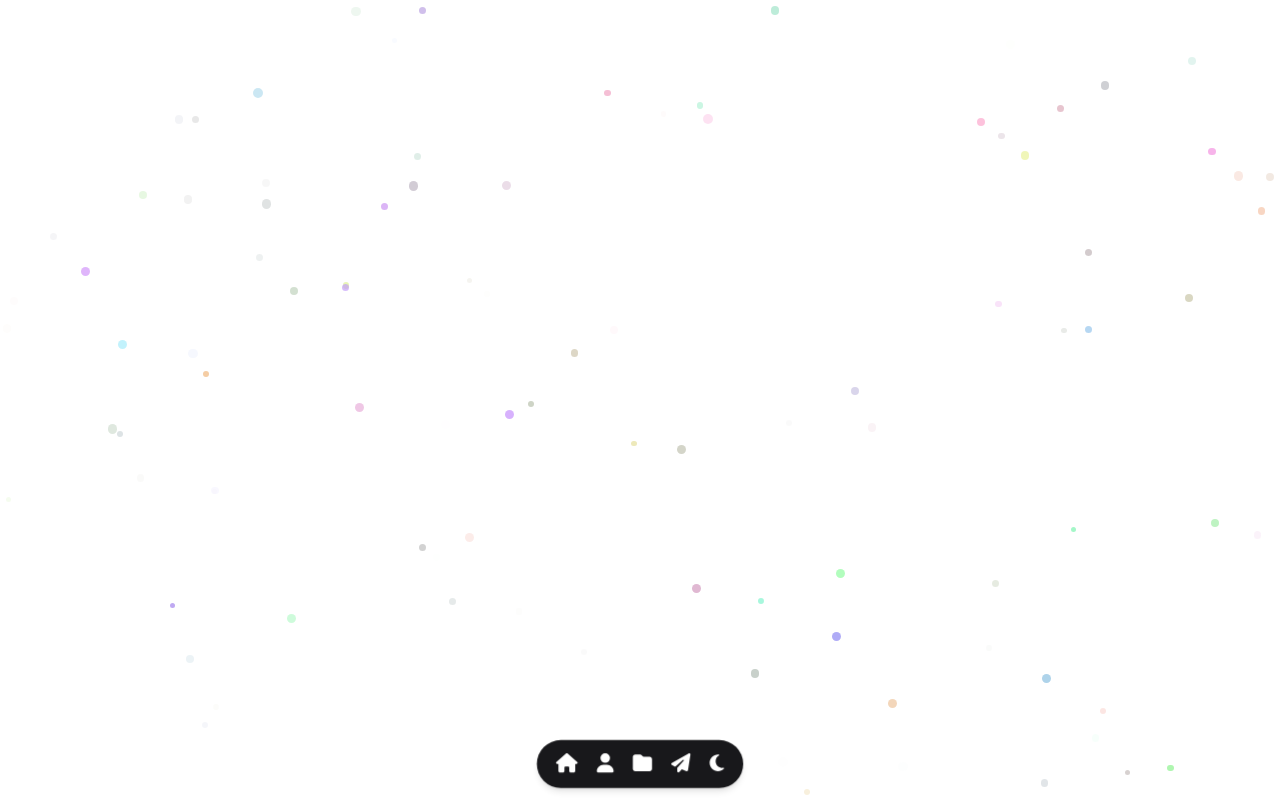
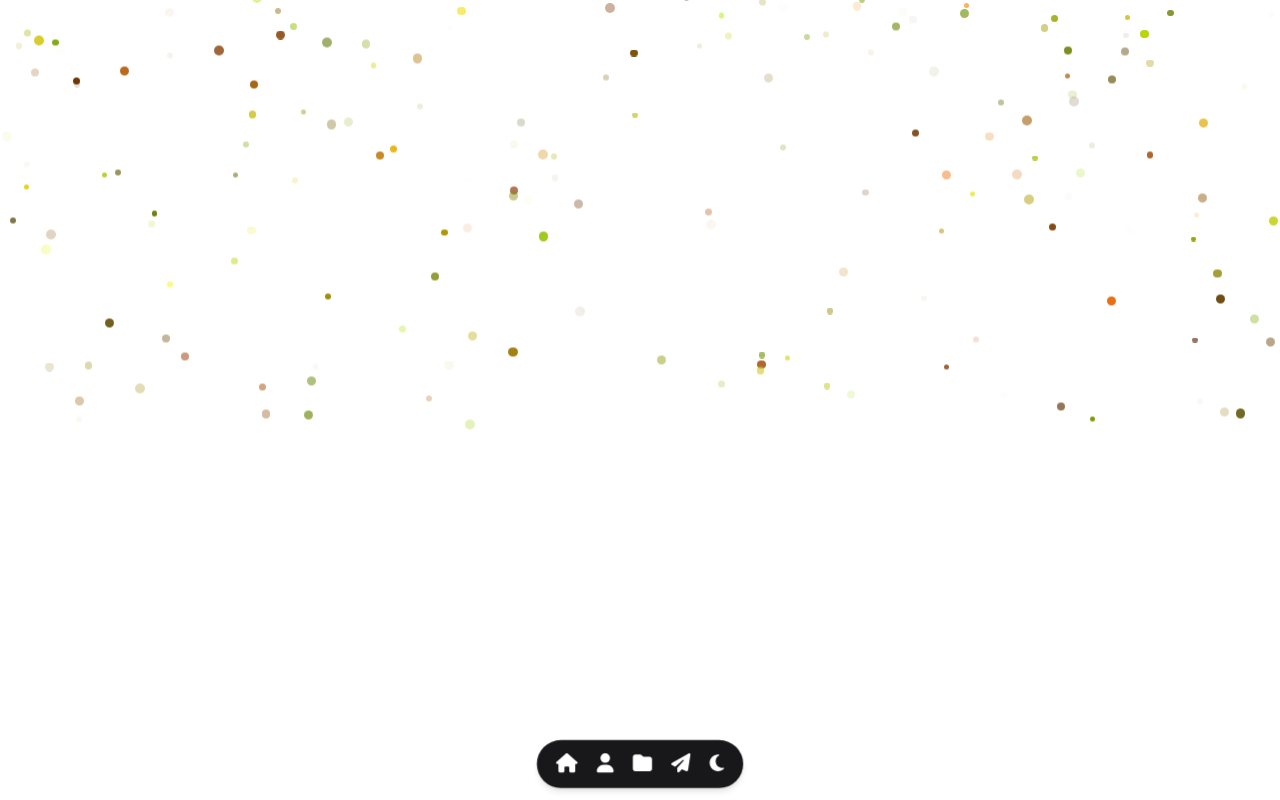
Before and after one commit to JericNisperos/NextJs-Portfolio, a Next.js app in the folder nextjs-portfolio/: page /components/StarBg in a window 1280 px wide. Built offline with nearby package versions, Linux system fonts and the light colour scheme; a web font is replaced by a local one.

Commit message:
added nebula and more stars

```diff
--- a/nextjs-portfolio/src/pages/components/Modal.js
+++ b/nextjs-portfolio/src/pages/components/Modal.js
@@ -4,7 +4,7 @@ import { motion } from 'framer-motion';
 
 const Modal = ({ children, onClose }) => {
   return (
-    <div className="fixed inset-0 flex items-center justify-center mx-auto w-[450px] text-center">
+    <div className="z-100 fixed inset-0 flex items-center justify-center mx-auto w-[450px] text-center">
       <motion.div
         className="dark:bg-slate-600 bg-slate-600 p-4 rounded-lg shadow-lg"
         initial={{ scale: 0 }}
--- a/nextjs-portfolio/src/pages/components/StarBg.js
+++ b/nextjs-portfolio/src/pages/components/StarBg.js
@@ -1,61 +1,88 @@
-// components/StarryBackground.js
-import { motion } from 'framer-motion';
-import StarShoot from './StarShoot';
+import { motion, useTransform, useScroll } from "framer-motion";
+import { IoPlanet } from "react-icons/io5";
 
-
-const Star = ({ size, x, y, duration, color }) => (
-
+const Star = ({ size, x, y, duration, top, color }) => (
   <motion.div
-    className={`absolute  rounded-full dark:invert`}
+    className={`absolute  rounded-full dark:invert-0 invert`} //dark:bg-white bg-black
     style={{
       width: size,
       height: size,
       top: y,
       left: x,
-      backgroundColor: color,
+      y: top,
+      background: color,
     }}
     drag
     animate={{ opacity: [0, 1, 0] }}
-    transition={{ duration, repeat: Infinity, repeatType: 'loop' }}
+    transition={{ duration, repeat: Infinity, repeatType: "loop" }}
   />
 );
 
 const StarBg = () => {
   const stars = [];
+  const stars2 = [];
 
-  const shootingStarProbability = 0.8;
+  const getViewportWidth = () => {
+    return typeof window !== "undefined" ? window.innerWidth : 0;
+  };
 
-  if (Math.random() < shootingStarProbability) {
-    const x = Math.random() * 100 + 'vw';
-    const y = Math.random() * 100 + 'vh';
-    const duration = Math.random() * 2 + 1;
-    stars.push(<StarShoot key="shooting-star" x={x} y={y} duration={duration} />);
-  }
+  const getNumberOfStars = () => {
+    const width = getViewportWidth();
+
+    if (width <= 640) {
+      return 100;
+    } else if (width <= 1024) {
+      return 200;
+    } else {
+      return 300;
+    }
+  };
+
+  const StarNumber = getNumberOfStars();
+
+  const { scrollYProgress } = useScroll();
+  const topPosition = useTransform(scrollYProgress, [0, 1], [-555, -755]);
+  const topPosition2 = useTransform(scrollYProgress, [0, 1], [-277.5, -377.5]);
 
   const randomColor = () => {
-    const hue = Math.floor(Math.random() * 360);
-    const saturation = Math.floor(Math.random() * 100);
-    const lightness = Math.floor(Math.random() * 100);
-    return `hsl(${hue}, ${saturation}%, 80%)`;
+    const hue = Math.floor(Math.random() * 60) + 200; // Restrict hue to 200-260 for purple to blue colors
+    const saturation = Math.floor(Math.random() * 30) + 70; // Saturation between 70-100%
+    const lightness = Math.floor(Math.random() * 30) + 50; // Lightness between 50-80%
+    return `hsl(${hue}, ${saturation}%, ${lightness}%)`;
   };
 
-  for (let i = 0; i < 100; i++) {
+  for (let i = 0; i < StarNumber; i++) {
     const size = Math.random() * 5 + 5;
-    const x = Math.random() * 100 + 'vw';
-    const y = Math.random() * 100 + 'vh';
+    const x = Math.random() * 100 + "vw";
+    const y = Math.random() * 100 + "vh";
     const duration = Math.random() * 2 + 1;
     const color = randomColor();
 
-    stars.push(<Star key={i} size={size} x={x} y={y} duration={duration} color={color} />);
+    stars.push(<Star key={i} size={size} x={x} y={y} duration={duration} color={color} top={topPosition} />);
   }
 
+  for (let i = 0; i < StarNumber; i++) {
+    const size = Math.random() * 5 + 5;
+    const x = Math.random() * 100 + "vw";
+    const y = Math.random() * 100 + "vh";
+    const duration = Math.random() * 2 + 1;
+    const color = randomColor();
 
-
+    stars2.push(<Star key={i} size={size} x={x} y={y} duration={duration} color={color} top={topPosition2} />);
+  }
 
   return (
-    <div className="fixed top-0 left-0 w-full h-full z-1">
-      {stars}
-    </div>
+    <>
+      {/* <p className="relative text-6xl left-[300px] top-[200px]" style={{ top: topPosition }}>
+        <IoPlanet />
+      </p> */}
+
+      <div className="fixed top-0 left-0 w-full h-full z-1">
+        <motion.img src="/images/nebula_1.png" className={`relative sm:-left-[525px]  dark:invert-0 invert`} style={{ top: topPosition }} />
+        {stars}
+        {stars2}
+      </div>
+    </>
   );
 };
 
--- a/nextjs-portfolio/src/pages/components/StarShoot.js
+++ b/nextjs-portfolio/src/pages/components/StarShoot.js
@@ -1,29 +1,19 @@
 import { motion } from 'framer-motion';
 
-const StarShoot = ({ x, y, duration }) => {
-  const path = `M0,0 L\${Math.random() * 100},\${Math.random() * 100}`;
-
-  return (
-    <motion.svg
-      className="absolute"
-      width="100"
-      height="100"
-      style={{ x, y }}
-      initial={{ opacity: 0 }}
-      animate={{ opacity: [0, 1, 0] }}
-      transition={{ duration, repeat: Infinity, repeatType: 'loop' }}
-    >
-      <motion.path
-        d={path}
-        strokeWidth="1"
-        stroke="white"
-        strokeLinecap="round"
-        initial={{ pathLength: 0 }}
-        animate={{ pathLength: [0, 1, 0] }}
-        transition={{ duration, repeat: Infinity, repeatType: 'loop' }}
-      />
-    </motion.svg>
-  );
-};
+const StarShoot = ({ x, y, duration, size, color }) => (
+  <motion.div
+    className="absolute rounded-full"
+    style={{
+      width: size,
+      height: size,
+      backgroundColor: color,
+      x: x,
+      y: y,
+    }}
+    initial={{ x: '-10%' }}
+    animate={{ x: '110%' }}
+    transition={{ duration, repeat: Infinity, repeatType: 'loop' }}
+  />
+);
 
 export default StarShoot;
--- a/nextjs-portfolio/src/pages/index.js
+++ b/nextjs-portfolio/src/pages/index.js
@@ -25,9 +25,9 @@ export default function Home() {
       </Head>
 
       <main id="background-layer" className={` dark:bg-zinc-900 bg-zinc-100 min-h-screen transition-colors duration-1000 ease-in-out`}>
+      <StarBg />
+        <div className="flex justify-center md:pt-48 relative">
 
-        <div className="flex justify-center md:pt-48 relative">
-        <StarBg />
           <div className="grid grid-cols-1 md:grid-cols-4 gap-4 max-w-5xl px-8 mt-12 z-20">
             <motion.img
               src="https://media.licdn.com/dms/image/C4D03AQFSw5IUBtJMFQ/profile-displayphoto-shrink_800_800/0/1656220254047?e=1686182400&v=beta&t=J5XvkLlyzNwC7DBRnjh0ny925D_VO0prFlRVq0MufZA" // Replace with your actual image source
@@ -48,15 +48,15 @@ export default function Home() {
             </motion.div>
           </div>
         </div>
-        <div id="about" className="pt-24 z-20">
+        <div id="about" className="relative pt-24 z-20">
           <AboutSection  />
         </div>
 
-        <div id="projects" className="">
+        <div id="projects" className="z-20">
           <ProjectSection  />
         </div>
 
-        <div id="contact" className="pt-24">
+        <div id="contact" className="pt-24 z-20">
           <ContactSection  />
         </div>
       </main>
--- a/nextjs-portfolio/src/pages/sections/AboutSection.js
+++ b/nextjs-portfolio/src/pages/sections/AboutSection.js
@@ -50,7 +50,7 @@ function AboutSection() {
 
   return (
     <>
-      <div className=" z-20 dark:bg-zinc-900 bg-zinc-100 min-h-screen transition-colors duration-1000 ease-in-out pb-24 cursor-default">
+      <div className=" z-20 min-h-screen transition-colors duration-1000 ease-in-out pb-24 cursor-default">
         <div className={`lg:px-48 md:px-16 flex justify-center `}>
           <div className="grid grid-cols-1 md:grid-cols-3 gap-y-4 mx-8 grid-flow-row-dense">
             <motion.div
@@ -71,8 +71,7 @@ function AboutSection() {
                     Self-motivated individual with the ability to work independently or as a member of a team, seeking a stable and challenging role that utilizes my existing skills and experience while providing opportunities for personal
                     and professional growth.
                   </p>
-                  <p className="text-2xl dark:text-white text-zinc-800 mt-8 flex mx-auto items-center justify-center">
-                  </p>
+                  <p className="text-2xl dark:text-white text-zinc-800 mt-8 flex mx-auto items-center justify-center"></p>
                 </span>
               </div>
             </motion.div>
@@ -297,7 +296,7 @@ function AboutSection() {
                       <div className=" text-xl font-bold text-center dark:text-white text-zinc-900"> Years of Experience</div>
                     </div>
                     <div className="text-6xl dark:text-cyan-300 text-cyan-900 font-bold">
-                     10+
+                      10+
                       <div className=" text-xl font-bold text-center dark:text-white text-zinc-900"> Projects Done</div>
                     </div>
                   </div>
--- a/nextjs-portfolio/src/pages/sections/ContactSection.js
+++ b/nextjs-portfolio/src/pages/sections/ContactSection.js
@@ -54,8 +54,8 @@ function ContactSection() {
   }
 
   return (
-    <div className="dark:bg-zinc-900 bg-zinc-100 min-h-screen transition-colors duration-1000 ease-in-out pb-24 cursor-default ">
-      <h1 className="flex text-center mx-auto justify-center text-2xl md:text-4xl">
+    <div className=" relative min-h-screen transition-colors duration-1000 ease-in-out pb-24 cursor-default ">
+      <h1 className=" flex text-center mx-auto justify-center text-2xl md:text-4xl">
         Let's <span className="dark:text-cyan-300 text-cyan-500">&nbsp;Work Together</span>
       </h1>
       <motion.div initial={{ opacity: 0, y: 20 }} whileInView={{ opacity: 1, y: 0 }} transition={{ delay: 0.2, duration: 0.2 }} exit={{ opacity: 0, y: 10 }} className="flex justify-center ">
--- a/nextjs-portfolio/src/pages/sections/ProjectSection.js
+++ b/nextjs-portfolio/src/pages/sections/ProjectSection.js
@@ -28,7 +28,7 @@ function ProjectItems({ src, title, content, bg, href, num }) {
 function ProjectSection() {
   return (
     <>
-      <div className=" dark:bg-zinc-900 bg-zinc-100 transition-colors duration-1000 ease-in-out">
+      <div className="  transition-colors duration-1000 ease-in-out">
         <motion.h1 initial={{ opacity: 0, y: 10 }} whileInView={{ opacity: 1, y: 0 }} exit={{ opacity: 0, y: 10 }} className="font-bold mb-4 text-center text-2xl md:text-6xl">
           My Projects
         </motion.h1>
```
